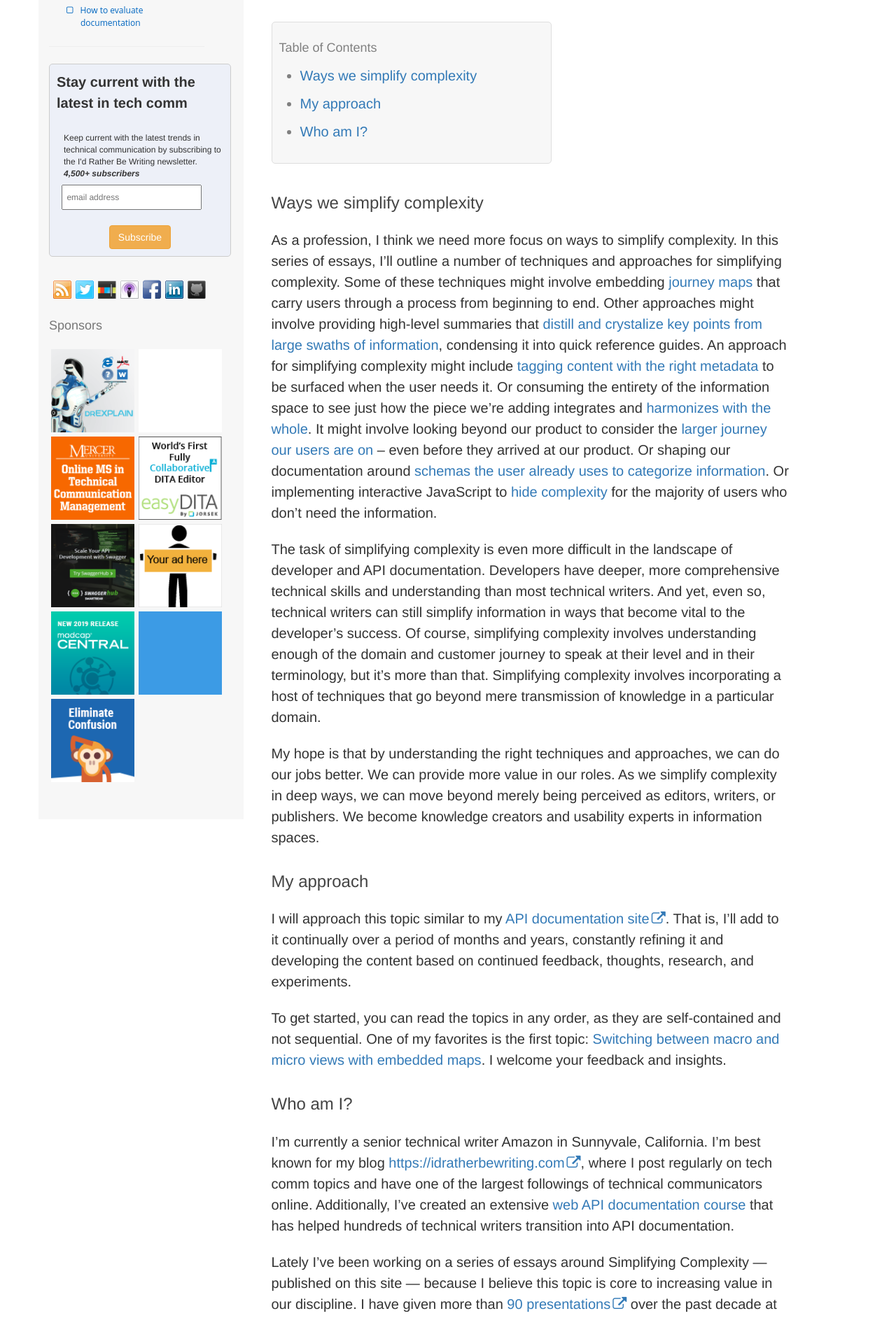
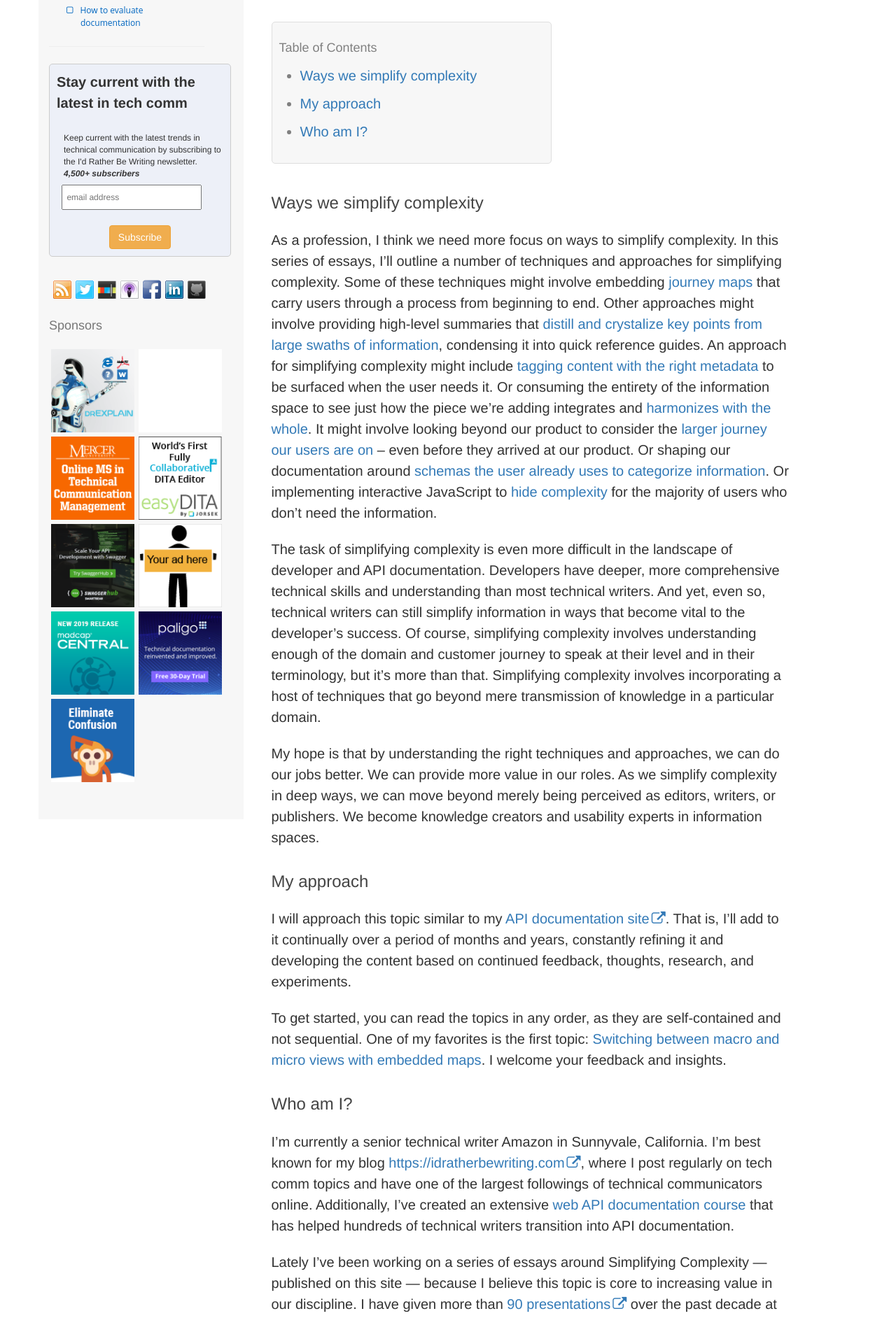
Before and after one commit to tomjoht/simplifying-complexity, a Jekyll site: the page built from _docs/index.md, in a window 1280 px wide. Shown: the part 920-2804 px from the top of the page at 70% size. Built offline with Jekyll 4.4.1, drawn with Linux system fonts in a browser that asks for light colours; nearby versions of some CDN libraries; comment, search, counter and statistics services are not loaded; a style sheet for code colours, icons or effects is not loaded.

Commit message:
new paligo ad

```diff
--- a/_includes/sidebar_comics.html
+++ b/_includes/sidebar_comics.html
@@ -6,7 +6,7 @@
     <script>
         var contents=new Array()
         contents[0]='<a rel="nofollow" class="noCrossRef" href="http://www.simplifiedenglish.net/"><img src="{{ "/images/comics/tedopres.gif" | prepend: site.baseurl }}" alt="Tedopres" /></a>'
-        contents[1]='<a rel="nofollow" class="noCrossRef" href="http://www.paligo.se/"><img src="{{ "/images/comics/paligo.gif" | prepend: site.baseurl }}" alt="Paligo" /></a>'
+        contents[1]='<a rel="nofollow" class="noCrossRef" href="https://paligo.net/?utm_source=idratherbewriting&utm_medium=sidebar-ad&utm_campaign=general"><img src="{{ "/images/comics/paligo.png" | prepend: site.baseurl }}" alt="Paligo" /></a>'
         contents[2]='<a rel="nofollow" class="noCrossRef" href="https://idratherbewriting.com/advertising/"><img src="{{ "/images/comics/yourcomichere.png" | prepend: site.baseurl }}" alt="Advertising info" /></a>'
         contents[3]='<a rel="nofollow" class="noCrossRef" href="http://www.technicallywriteit.com"><img src="{{ "/images/comics/twi.gif" | prepend: site.baseurl }}" alt="TWi" /></a>'
         contents[4]='<a rel="nofollow" class="noCrossRef" href="http://www.drexplain.com"><img src="{{ "/images/comics/drexplain.gif" | prepend: site.baseurl }}" alt="Dr. Explain - help authoring software" /></a>'
```
Also changed, not shown: images/comics/paligo.png (added).
